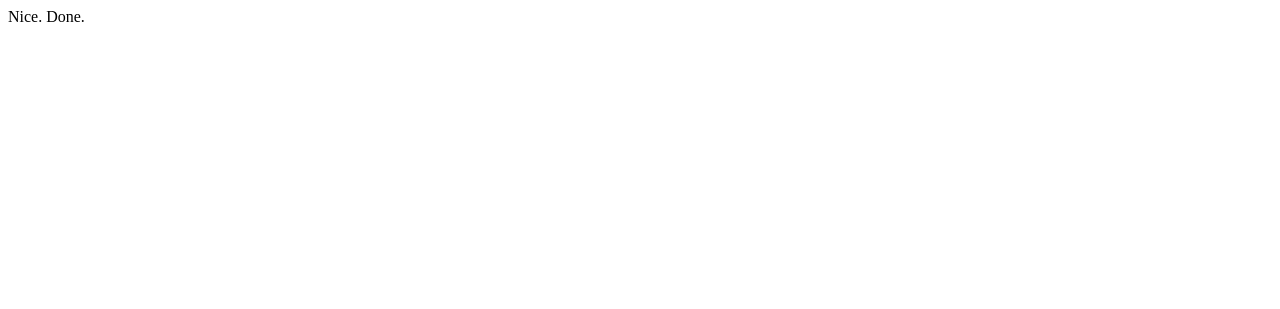
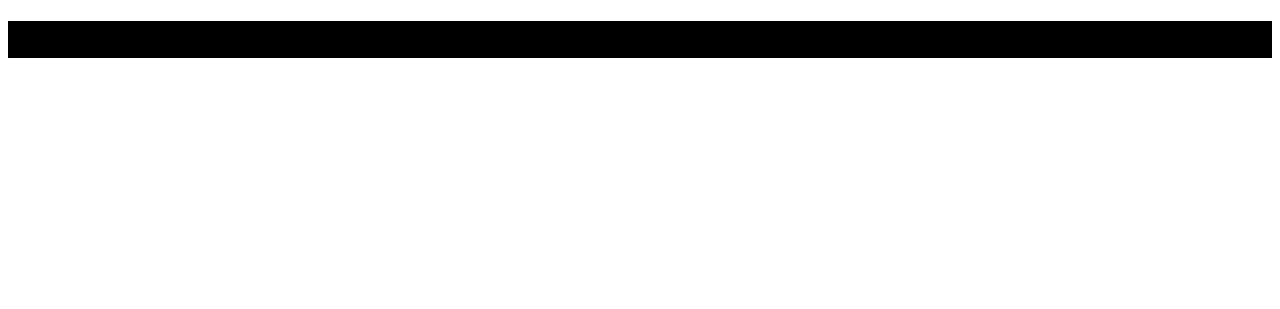
Before and after one commit to kabk/go-theses-21-ralph-bruens, a plain HTML site: page index.html in a window 1280 px wide. Drawn offline with Linux system fonts and the light colour scheme.

Commit message:
Update 20201210
First sketch

```diff
--- /dev/null
+++ b/index.css
@@ -0,0 +1,21 @@
+h1 {
+  font-family: sans-serif;
+  background-color: black;
+  color:black;
+}
+
+p{
+  font-family: sans-serif;
+  color:white;
+}
+
+p:hover{
+  font-family: sans-serif;
+  color:black;
+}
+
+::selection{
+  background-color: white;
+  opacity: 1;
+  color:black;
+}
--- a/index.html
+++ b/index.html
@@ -1,2 +1,23 @@
-Nice.
-Done.
+<!DOCTYPE html>
+<html lang="en" dir="ltr">
+
+<head>
+  <meta charset="UTF-8">
+  <meta name="viewport" content="width=device-width,initial-scale=1">
+  <meta http-equiv="Content-Type" content="text/html; charset=us-ascii">
+  <link rel="stylesheet" href="index.css">
+</head>
+
+<body>
+
+<h1> THE BEAUTY OF NOT BEING FOUND. </h1>
+
+<p>ABSTRACT.</p>
+<br>
+<p>As the Internet is more and more surveilled and centralized, its "dark" counterpart, The Dark Web, has become more relevant as a place to connect. Meanwhile, anonymity is often considered as something suspicious. The Dark Web sparks my curiosity. It seals and holds something mystical around itself. Is this because it is harder to access than the 'normal' internet, or maybe because the anonymity of the Dark Web is convenient for criminal activities and I might find myself in a space that is dangerous?</p>
+<p>This thesis intends to find out what the potentials are for an anonymous space such as the Dark Web. Why is there a 'dark' version of the web? I wish to explore the Dark Web. First, I wish to contextualize the Dark Web, what is the system behind it, and how does it work. Therefore, I need to go on field research and experience the Dark Web for myself. Additionally, end with a part in which artists have responded on surveillance, being monitored, digital footprints, missing and creating anonymity that form the context of the Dark Web.
+</p>
+
+</body>
+
+</html>
```
